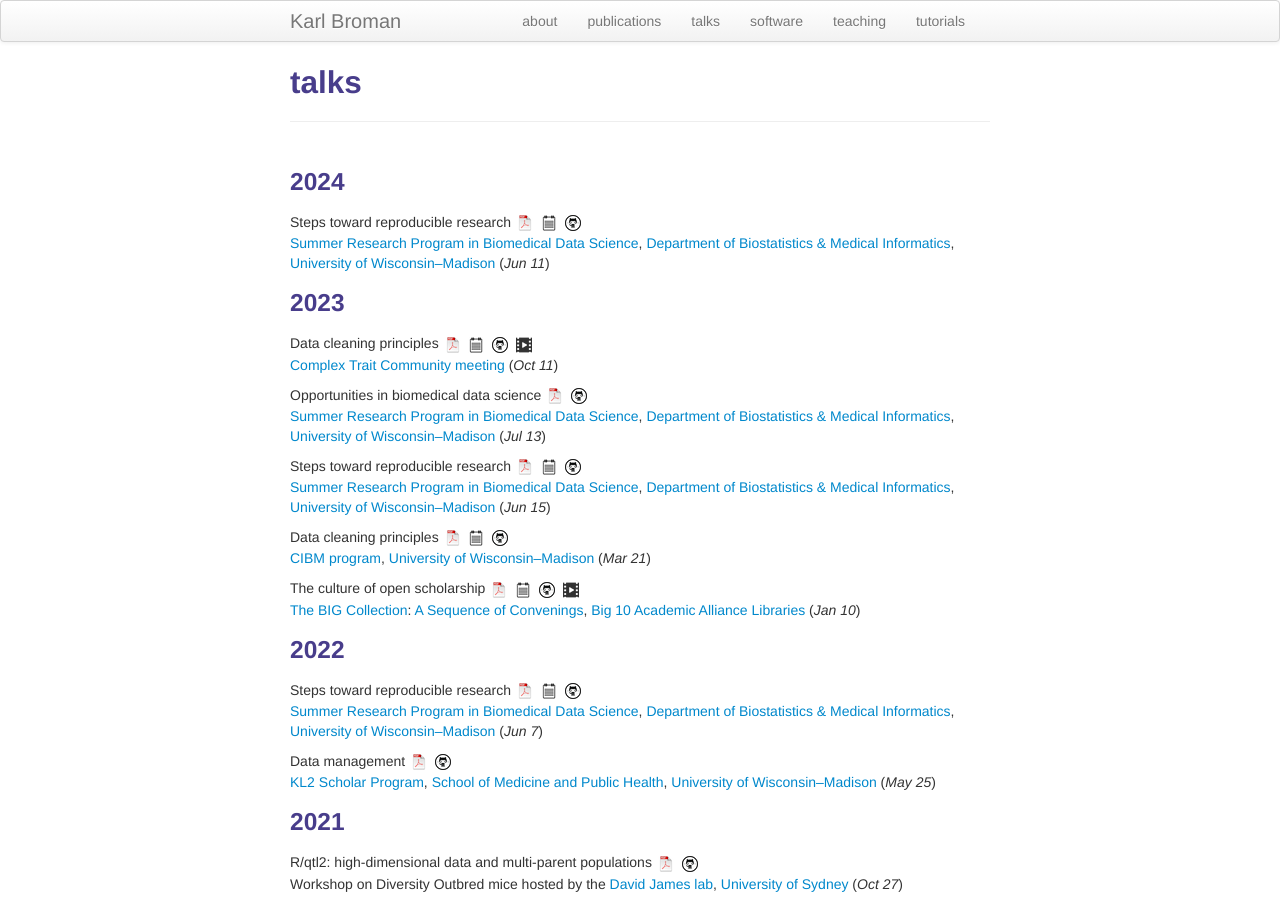
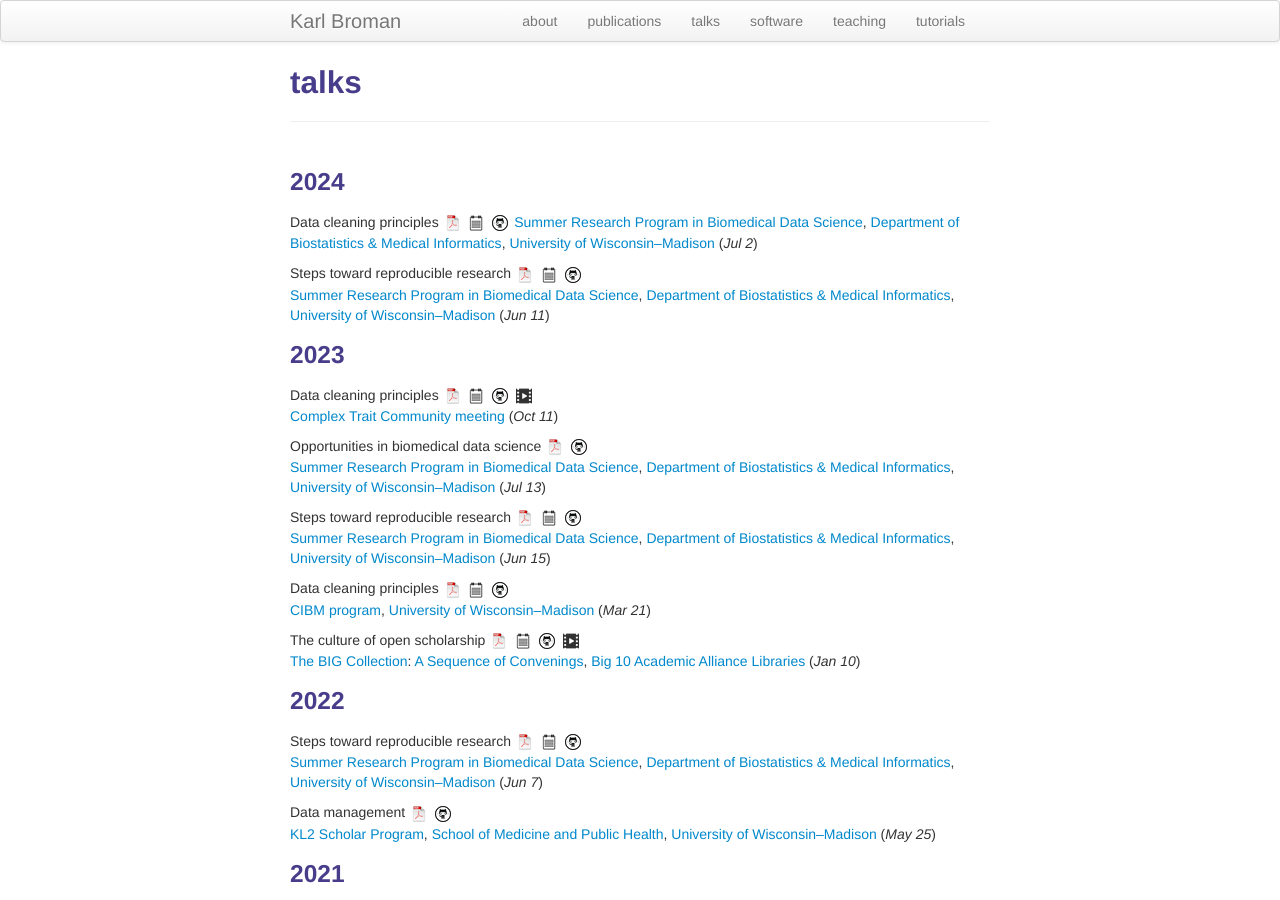
Before and after one commit to kbroman/kbroman.github.io, a Jekyll site: the page built from talks.md, in a window 1280 px wide and 900 px high. Built offline with Jekyll 4.4.1, drawn with Linux system fonts in a browser that asks for light colours.

Commit message:
talks.md: link to talk for SROP

```diff
--- a/talks.md
+++ b/talks.md
@@ -5,6 +5,14 @@
 ---
 
 ### 2024
+
+Data cleaning principles
+[![pdf](icons16/pdf-icon.png)](https://kbroman.org/Talk_DataCleaning/data_cleaning.pdf)
+[![pdf w/notes](icons16/notes-icon.png)](https://kbroman.org/Talk_DataCleaning/data_cleaning_notes.pdf)
+[![github](icons16/github-icon.png)](https://github.com/kbroman/Talk_DataCleaning)
+[Summer Research Program in Biomedical Data Science](https://biostat.wiscweb.wisc.edu/education/summer/),
+[Department of Biostatistics & Medical Informatics](https://www.biostat.wisc.edu),
+[University of Wisconsin&ndash;Madison](https://www.wisc.edu) (_Jul 2_)
 
 Steps toward reproducible research
 [![pdf](icons16/pdf-icon.png)](https://www.biostat.wisc.edu/~kbroman/presentations/steps2rr.pdf)
```
